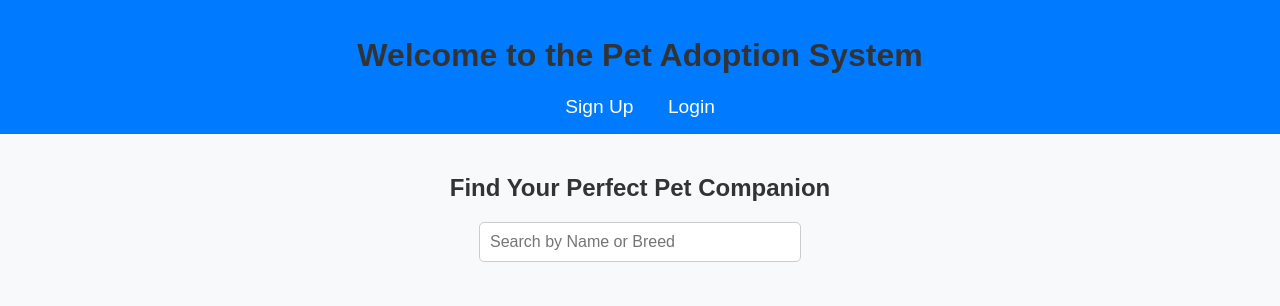
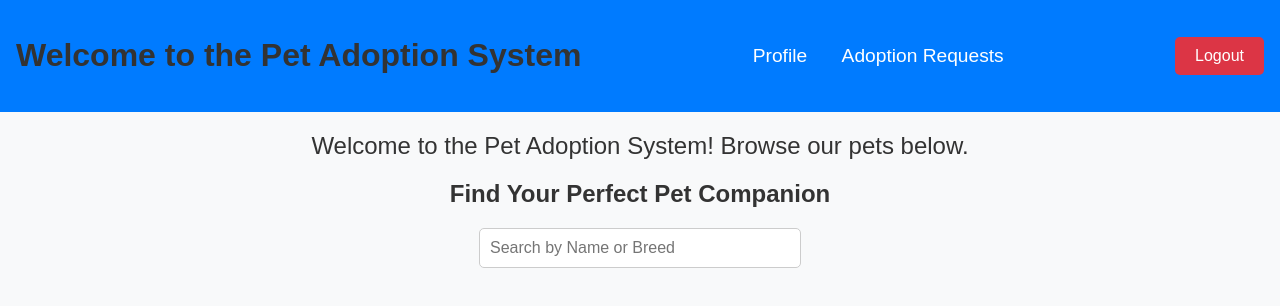
Before and after one commit to kuretisaikumar/B9IS123_Resit_programming, a website: page public/home.html in a window 1280 px wide. Drawn offline with Linux system fonts and the light colour scheme; no server answers.

Commit message:
Add welcome message to home page

```diff
--- a/public/home.html
+++ b/public/home.html
@@ -18,6 +18,9 @@
             color: white;
             padding: 1rem;
             text-align: center;
+            display: flex;
+            justify-content: space-between;
+            align-items: center;
         }
 
         header nav a {
@@ -25,6 +28,20 @@
             margin: 0 15px;
             text-decoration: none;
             font-size: 1.2rem;
+        }
+
+        header button {
+            background-color: #dc3545;
+            color: white;
+            border: none;
+            padding: 10px 20px;
+            font-size: 1rem;
+            cursor: pointer;
+            border-radius: 5px;
+        }
+
+        header button:hover {
+            background-color: #c82333;
         }
 
         main {
@@ -90,17 +107,29 @@
         .pet-card button:hover {
             background-color: #0056b3;
         }
+
+        .welcome-message {
+            text-align: center;
+            font-size: 1.5rem;
+            color: #333;
+            margin-bottom: 20px;
+        }
     </style>
 </head>
 <body>
     <header>
         <h1>Welcome to the Pet Adoption System</h1>
         <nav>
-            <a href="signup.html">Sign Up</a>
-            <a href="login.html">Login</a>
+            <a href="profile.html">Profile</a>
+            <a href="adoption_requests.html">Adoption Requests</a>
         </nav>
+        <!-- Logout Button -->
+        <button onclick="logout()">Logout</button>
     </header>
     <main>
+        <!-- Welcome message with user's name -->
+        <div class="welcome-message" id="welcome-message"></div>
+
         <h2>Find Your Perfect Pet Companion</h2>
         <!-- Search Bar -->
         <div class="search-container">
@@ -166,8 +195,31 @@
             window.location.href = `pet_details.html?id=${petId}`;
         }
 
-        // Load pets on page load
+        // Display welcome message with user's name
+        function displayWelcomeMessage() {
+            const userName = localStorage.getItem('name'); // Assuming the username is stored in localStorage
+            const welcomeMessageDiv = document.getElementById('welcome-message');
+
+            if (userName) {
+                welcomeMessageDiv.innerHTML = `Welcome, ${userName}! We are glad to have you here.`;
+            } else {
+                welcomeMessageDiv.innerHTML = 'Welcome to the Pet Adoption System! Browse our pets below.';
+            }
+        }
+
+        // Logout functionality
+        function logout() {
+            // Clear user-related data from localStorage
+            localStorage.removeItem('name');
+            localStorage.removeItem('token'); // Assuming a token is also stored
+
+            // Redirect to the login page
+            window.location.href = 'index.html'; // Make sure you have a login page
+        }
+
+        // Load pets and welcome message on page load
         loadPets();
+        displayWelcomeMessage();
     </script>
 </body>
 </html>
```
Also changed, not shown: 1 other file.
